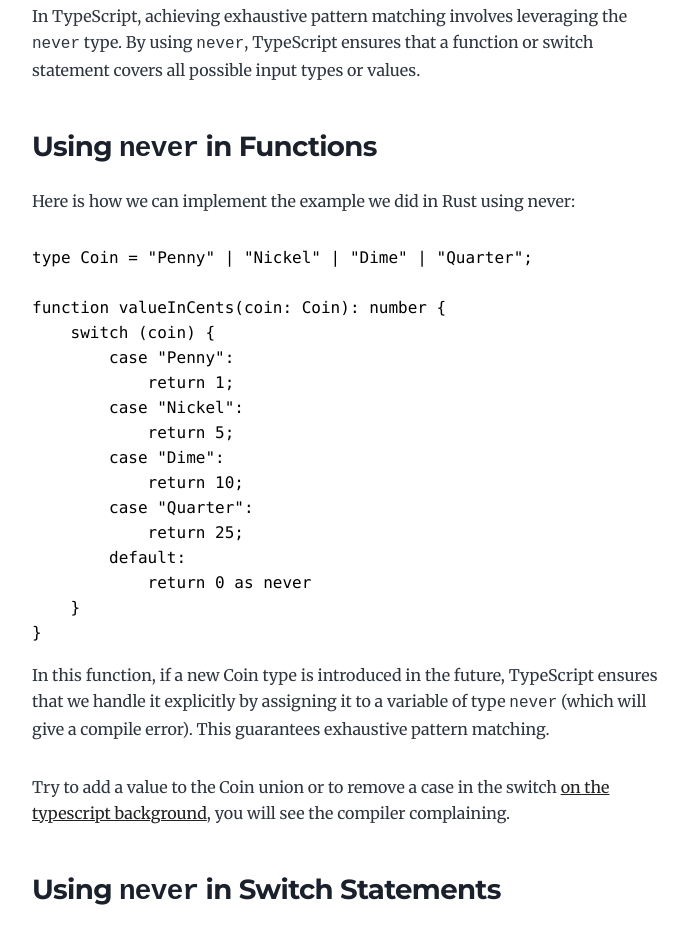
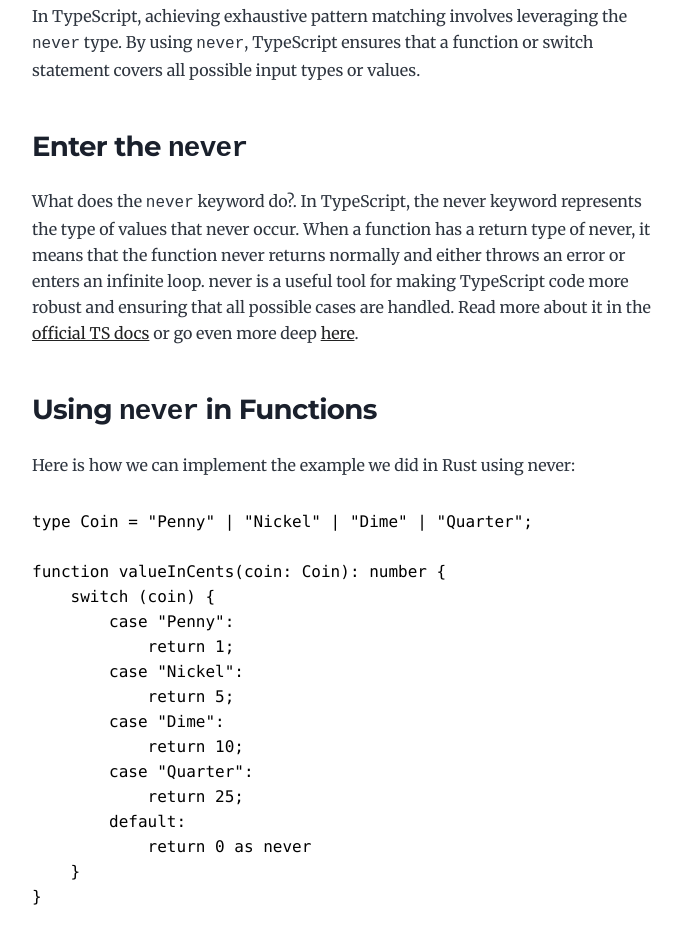
Before and after one commit to jurgob/jurgo-boemo-blog, a Gatsby site: page /exhaustive_pattern_matching_in_typeScript/ in a window 1280 px wide. Shown: the part 2298-3229 px from the top of the page, without its empty margins (292-980 px from the left). Built offline with nearby package versions, Linux system fonts and the light colour scheme; Gatsby itself is replaced by a stand-in of ours; some packages are replaced by stand-ins of ours; code samples lack their colours.

Commit message:
introduction to never

```diff
--- a/content/blog/exhaustive_pattern_matching_in_typeScript/index.md
+++ b/content/blog/exhaustive_pattern_matching_in_typeScript/index.md
@@ -76,6 +76,12 @@ Do you see the problem? If you forget to manage a case, the compiler will not he
 
 
 In TypeScript, achieving exhaustive pattern matching involves leveraging the `never` type. By using `never`, TypeScript ensures that a function or switch statement covers all possible input types or values.
+
+### Enter the `never`
+
+What does the `never` keyword do?. In TypeScript, the never keyword represents the type of values that never occur. When a function has a return type of never, it means that the function never returns normally and either throws an error or enters an infinite loop. never is a useful tool for making TypeScript code more robust and ensuring that all possible cases are handled. Read more about it in the [official TS docs](https://www.typescriptlang.org/docs/handbook/basic-types.html#never) or go even more deep [here](https://www.zhenghao.io/posts/ts-never).
+
+
 
 ### Using `never` in Functions
 
```
